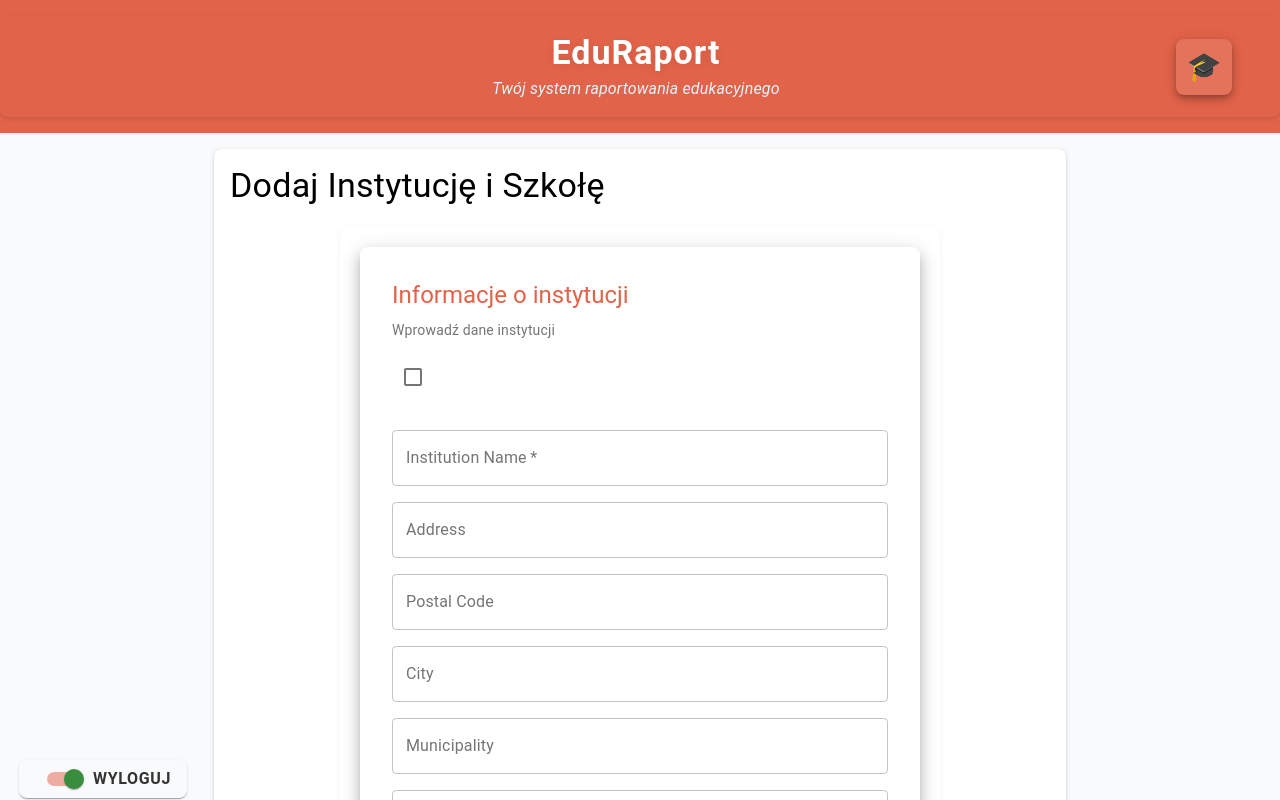
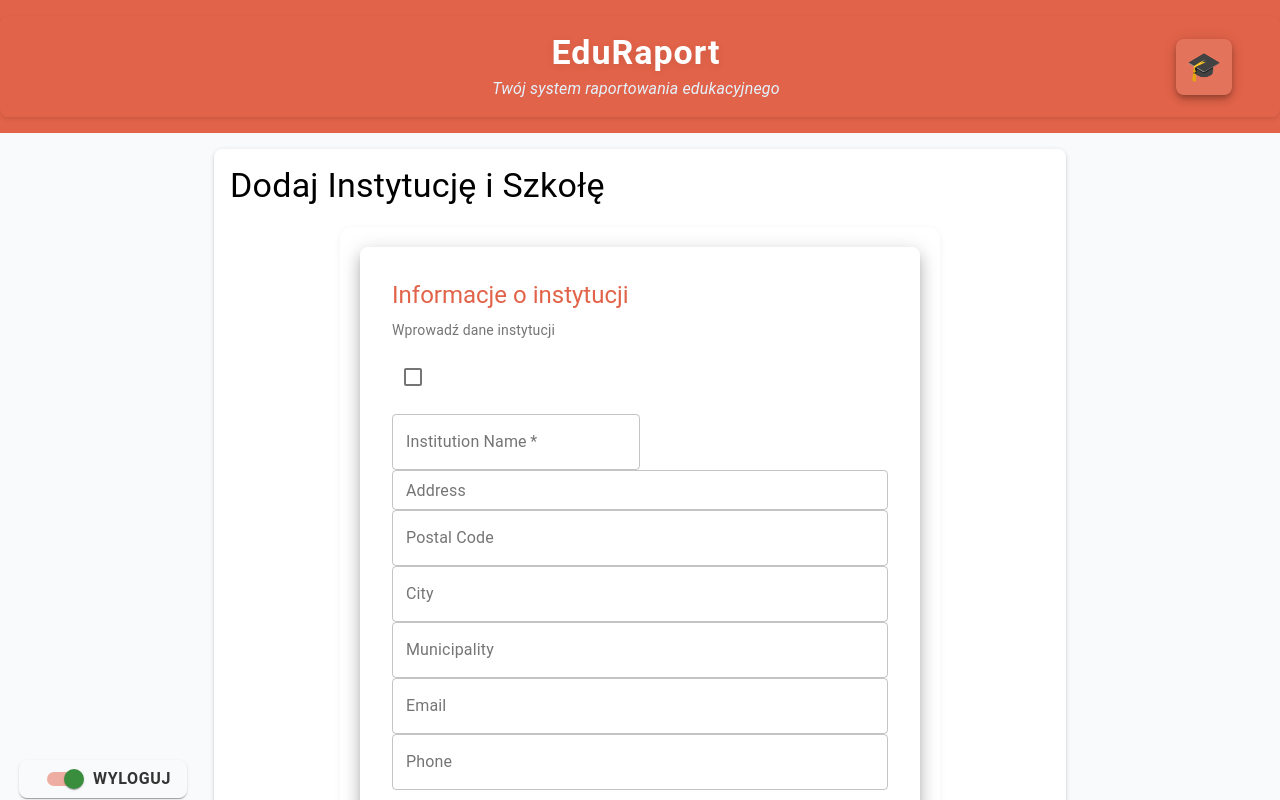
Before and after one commit to Soberek/passive-income, a React (Vite) app in the folder passive-income-frontend/: page /schools in a window 1280 px wide. Shown: the top 800 px of the page. Built offline with nearby package versions, Linux system fonts and the light colour scheme; no server answers; some icons are missing.

Commit message:
Refactor SchoolInstitutionForm: streamline form field components for improved readability and consistency

```diff
--- a/passive-income-frontend/src/features/schools/SchoolInstitutionForm.tsx
+++ b/passive-income-frontend/src/features/schools/SchoolInstitutionForm.tsx
@@ -101,7 +101,6 @@ const SchoolInstitutionForm: React.FC<SchoolInstitutionFormProps> = ({ onSubmit,
                 Wprowadź dane instytucji
               </Typography>
 
-              <Grid container spacing={2}>
               <Grid size={12}>
                 <Controller
                   name="isSchool"
@@ -127,7 +126,6 @@ const SchoolInstitutionForm: React.FC<SchoolInstitutionFormProps> = ({ onSubmit,
                       {...field}
                       label="Institution Name"
                       variant="outlined"
-                        fullWidth
                       required
                       error={!!errors.name}
                       helperText={errors.name?.message}
@@ -144,6 +142,7 @@ const SchoolInstitutionForm: React.FC<SchoolInstitutionFormProps> = ({ onSubmit,
                     <TextField
                       {...field}
                       label="Address"
+                      size="small"
                       variant="outlined"
                       fullWidth
                       error={!!errors.address}
@@ -244,7 +243,6 @@ const SchoolInstitutionForm: React.FC<SchoolInstitutionFormProps> = ({ onSubmit,
                   )}
                 />
               </Grid>
-              </Grid>
             </CardContent>
           </Card>
 
```
Lines whose indentation alone changed are shown as unchanged.
